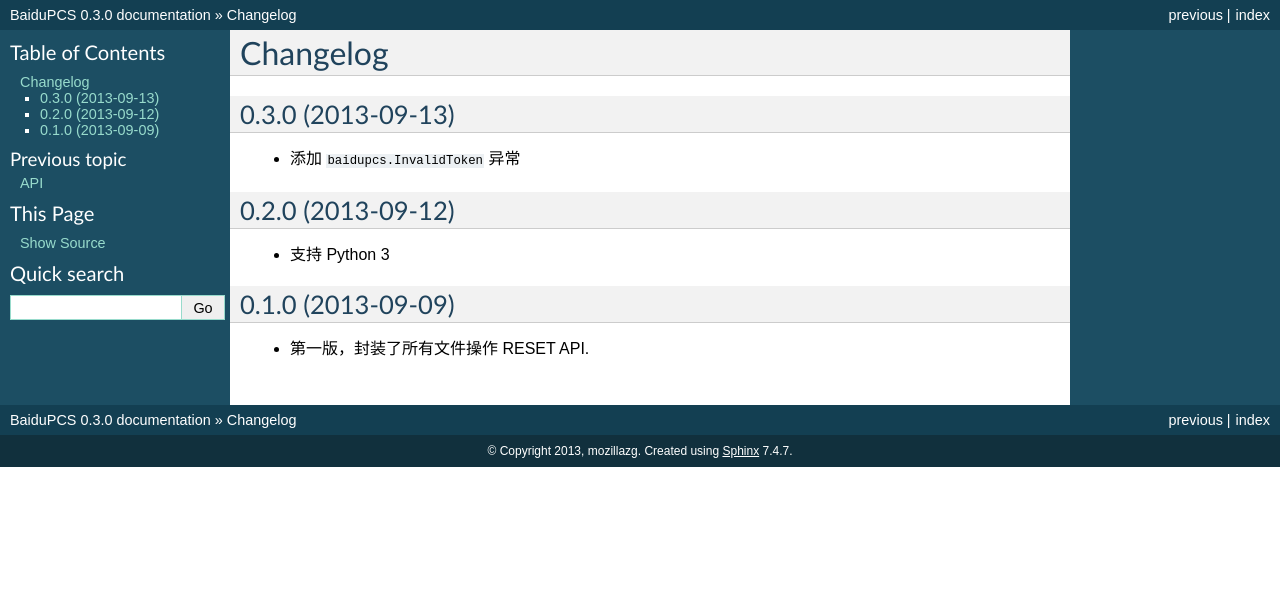
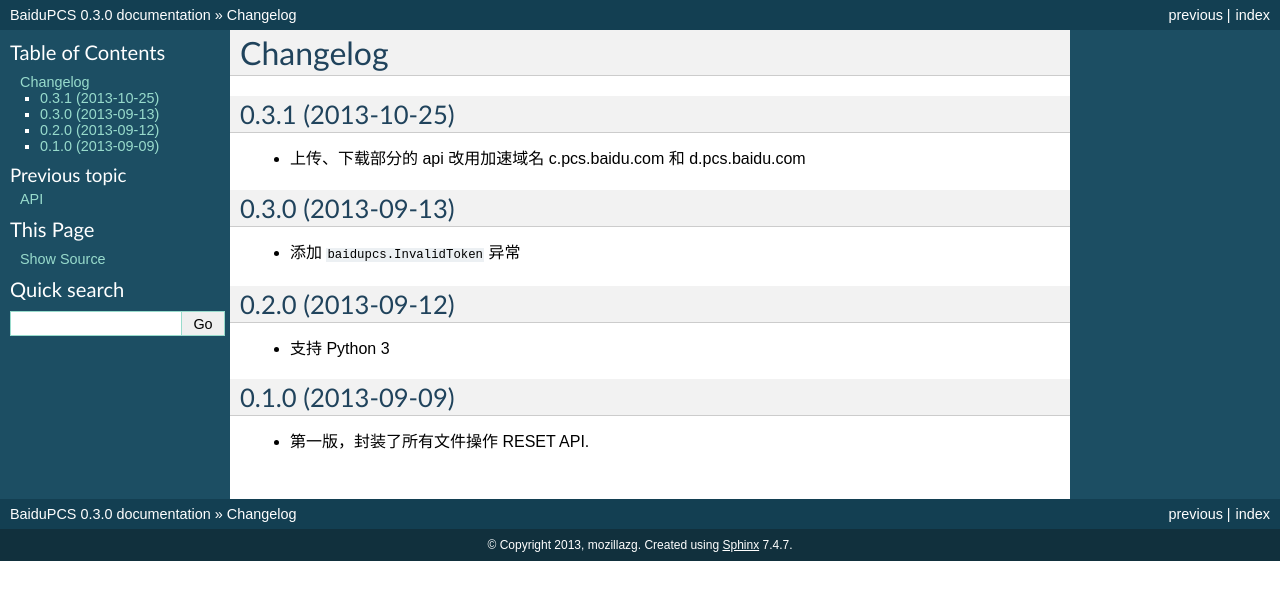
Before and after one commit to mozillazg/baidu-pcs-python-sdk, a Sphinx documentation site: the page built from docs/changelog.rst, in a window 1280 px wide. Shown: the top 600 px of the page. Built offline with Sphinx 7.4.7, drawn with Linux system fonts in a browser that asks for light colours.

Commit message:
0.3.1 released

```diff
--- a/CHANGELOG.rst
+++ b/CHANGELOG.rst
@@ -1,5 +1,11 @@
 Changelog
 =========
+
+
+0.3.1 (2013-10-25)
+------------------
+
+* 上传、下载部分的 api 改用加速域名 c.pcs.baidu.com 和 d.pcs.baidu.com
 
 
 0.3.0 (2013-09-13)
--- a/baidupcs/__init__.py
+++ b/baidupcs/__init__.py
@@ -4,7 +4,7 @@
 """百度个人云存储（PCS）Python SDK"""
 
 __title__ = 'baidupcs'
-__version__ = '0.3.0'
+__version__ = '0.3.1'
 __author__ = 'mozillazg'
 __license__ = 'MIT'
 __copyright__ = 'Copyright (c) 2013 mozillazg'
--- a/docs/changelog.rst
+++ b/docs/changelog.rst
@@ -1,5 +1,11 @@
 Changelog
 =========
+
+
+0.3.1 (2013-10-25)
+------------------
+
+* 上传、下载部分的 api 改用加速域名 c.pcs.baidu.com 和 d.pcs.baidu.com
 
 
 0.3.0 (2013-09-13)
--- a/setup.py
+++ b/setup.py
@@ -5,7 +5,7 @@
 import os
 
 __title__ = 'baidupcs'
-__version__ = '0.3.0'
+__version__ = '0.3.1'
 __author__ = 'mozillazg'
 __license__ = 'MIT'
 __copyright__ = 'Copyright (c) 2013 mozillazg'
```
